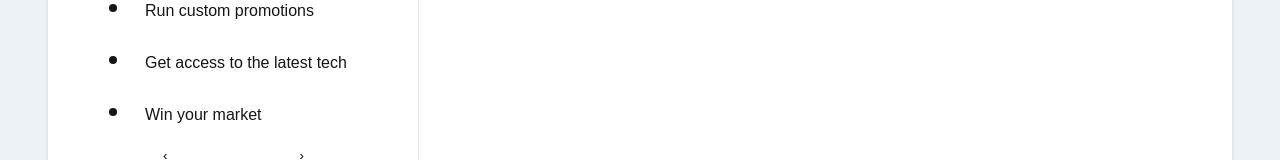
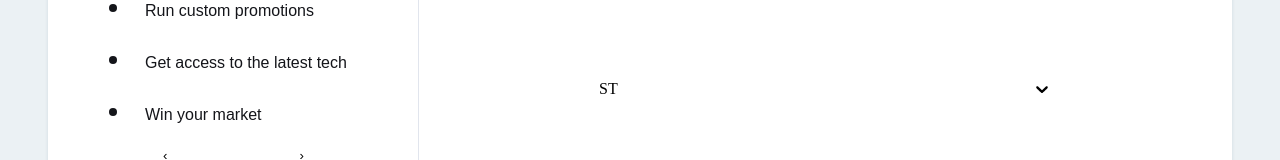
Before and after one commit to PavelBichukov/JSLab, a React (Vite) app: page /signup in a window 1280 px wide. Shown: the part 462-622 px from the top of the page. Built offline with nearby package versions, Linux system fonts and the light colour scheme.

Commit message:
INT-43/FEAT: test

```diff
--- a/package.json
+++ b/package.json
@@ -25,6 +25,7 @@
     "react-query": "^3.39.3",
     "react-redux": "^8.1.2",
     "react-router-dom": "^6.15.0",
+    "react-select": "^5.7.5",
     "vite-plugin-svgr": "^3.2.0"
   },
   "devDependencies": {
--- a/src/components/Verification/EmailEnterBlock/EmailBlock.tsx
+++ b/src/components/Verification/EmailEnterBlock/EmailBlock.tsx
@@ -1,6 +1,7 @@
 import { Typography } from 'components/share/Typography'
 
 import styles from './EmailEnterBlock.module.scss'
+import { CustomSelect } from 'src/components/share'
 
 export const EmailBlock = () => {
   return (
@@ -22,6 +23,7 @@ export const EmailBlock = () => {
           />
           <label htmlFor="email">Your email address</label>
         </div>
+        <CustomSelect/>
         <button className={styles.emailContinueButton} type="submit">
           Continue
         </button>
--- /dev/null
+++ b/src/components/share/Select/Select.module.scss
@@ -0,0 +1,8 @@
+.test{
+  background-color: red;
+  color: green;
+}
+
+.menuList{
+  background-color: red;
+}
--- /dev/null
+++ b/src/components/share/Select/Select.scss
@@ -0,0 +1,85 @@
+.select-container {
+  position: relative;
+  & .select {
+    &__control {
+      border: none;
+      border-radius: 0;
+      box-shadow: none;
+      border-bottom: 2px solid rgba(171, 178, 194, 1);
+      &:hover {
+        border-color: rgba(20, 21, 26, 1);
+      }
+      &--menu-is-open {
+        box-shadow: none;
+        border-color: rgba(20, 21, 26, 1);
+        & .select__indicators {
+          & .select__dropdown-indicator {
+            transform: rotate(180deg);
+          }
+        }
+      }
+      &--menu-is-open:hover {
+        border-color: rgba(20, 21, 26, 1);
+      }
+    }
+    &__dropdown-indicator{
+      transition: all 0.2s ease-out;
+    }
+    &__value-container {
+      padding: 0;
+      cursor: pointer;
+    }
+    &__indicator-separator {
+      display: none;
+    }
+    &__dropdown-indicator {
+      cursor: pointer;
+    }
+    &__menu-list {
+      box-shadow: 0px 2px 8px 0px rgba(0, 0, 0, 0.16);
+      &::-webkit-scrollbar {
+        display: none;
+      }
+    }
+    &__option {
+      font-family: 'Metropolis', sans-serif;
+      font-weight: 400;
+      font-size: 16px;
+      line-height: 24px;
+      cursor: pointer;
+      &--is-focused {
+        background-color: rgba(245, 246, 250, 1);
+      }
+      &--is-selected {
+        background-color: rgb(165, 165, 165);
+      }
+      &:active {
+        background-color: rgb(209, 209, 209);
+      }
+    }
+    &__placeholder{
+      font-family: 'Metropolis', sans-serif;
+      font-weight: 400;
+      font-size: 16px;
+      line-height: 24px;
+    }
+    &__single-value{
+      font-family: 'Metropolis', sans-serif;
+      font-weight: 400;
+      font-size: 16px;
+      line-height: 24px;
+    }
+  }
+}
+
+// .select {
+//   [class$="-control"] {
+//     background-color: transparent;
+//     border-radius: 0;
+//     border-width: 0;
+//     border-bottom: 2px solid rgba(171, 178, 194, 1);
+//   }
+//   [class$="-indicatorSeparator"]{
+//     display: none;
+//   }
+// }
--- /dev/null
+++ b/src/components/share/Select/Select.tsx
@@ -0,0 +1,60 @@
+import DefaultSelect, {components as selectComponents} from 'react-select'
+
+// import './Select.scss'
+import styles from './Select.module.scss'
+import { Typography } from '../Typography'
+
+
+
+const options = [
+  { value: 'california', label: 'California' },
+  { value: 'kansas', label: 'Kansas' },
+  { value: 'washington', label: 'Washington' },
+  { value: 'montana', label: 'Montana' },
+  { value: 'maryland', label: 'Maryland' },
+  { value: 'ohio', label: 'Ohio' },
+  { value: 'oklahoma', label: 'Oklahoma' },
+]
+
+const Placeholder = ({innerProps, children}) =>{
+  return
+    <Typography
+    {...innerProps}
+    className={styles.test}
+    variant='ParagraphL'>
+
+      {children}
+    </Typography>
+}
+
+const MenuList = (props) => {
+  return
+  <selectComponents.MenuList
+  {...props}
+  className = {styles.menuList}/>
+}
+
+
+export const CustomSelect = () => {
+  const components = {
+    Placeholder,
+    MenuList
+  }
+  return (
+    <div className="select-container">
+      <DefaultSelect
+        classNamePrefix="select"
+        options={options}
+        placeholder="ST"
+        maxMenuHeight={135}
+        isSearchable={false}
+        inputId="id"
+        onChange={(e) => console.log(e?.value)}
+        {...components}
+        unstyled = {true}
+      />
+    </div>
+  )
+}
+
+export default CustomSelect
--- a/src/components/share/index.ts
+++ b/src/components/share/index.ts
@@ -3,5 +3,6 @@ import HeaderBtns from './HeaderBtns/HeaderBtns'
 import RateCard from './RateCard/Rate'
 import TeamCard from './TeamCard/TeamCard'
 import Input from './Input/Input'
+import CustomSelect from './Select/Select'
 
-export { FormInput, HeaderBtns, RateCard, TeamCard, Input }
+export { FormInput, HeaderBtns, RateCard, TeamCard, Input, CustomSelect }
```
Also changed, not shown: src/components/share/Select/Select.types.ts (added), 1 other file (tests, documents, lock files or other folders).
